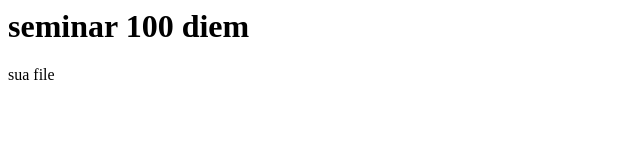
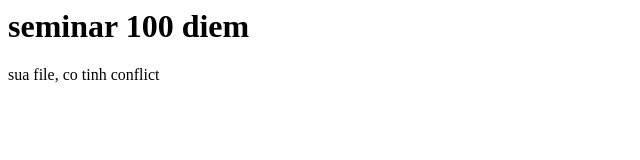
Before and after one commit to gh-xt/demo-seminar-github, a plain HTML site: page index.html in a window 1280 px wide. Shown: the full height of the page, 0-640 px from the left. Drawn offline with Linux system fonts and the light colour scheme.

Commit message:
Update index.html

```diff
--- a/index.html
+++ b/index.html
@@ -1,2 +1,2 @@
 <h1> seminar 100 diem </h1>
-<p> sua file </p>
+<p> sua file, co tinh conflict </p>
```
